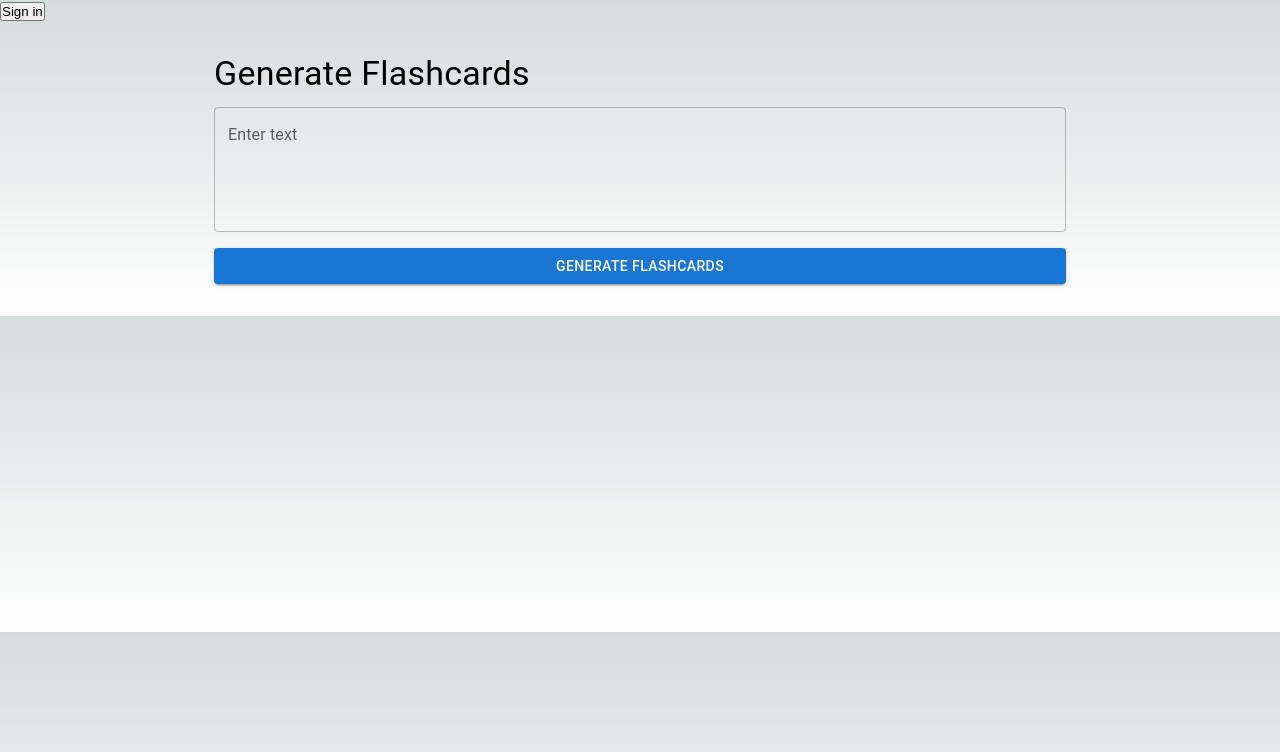
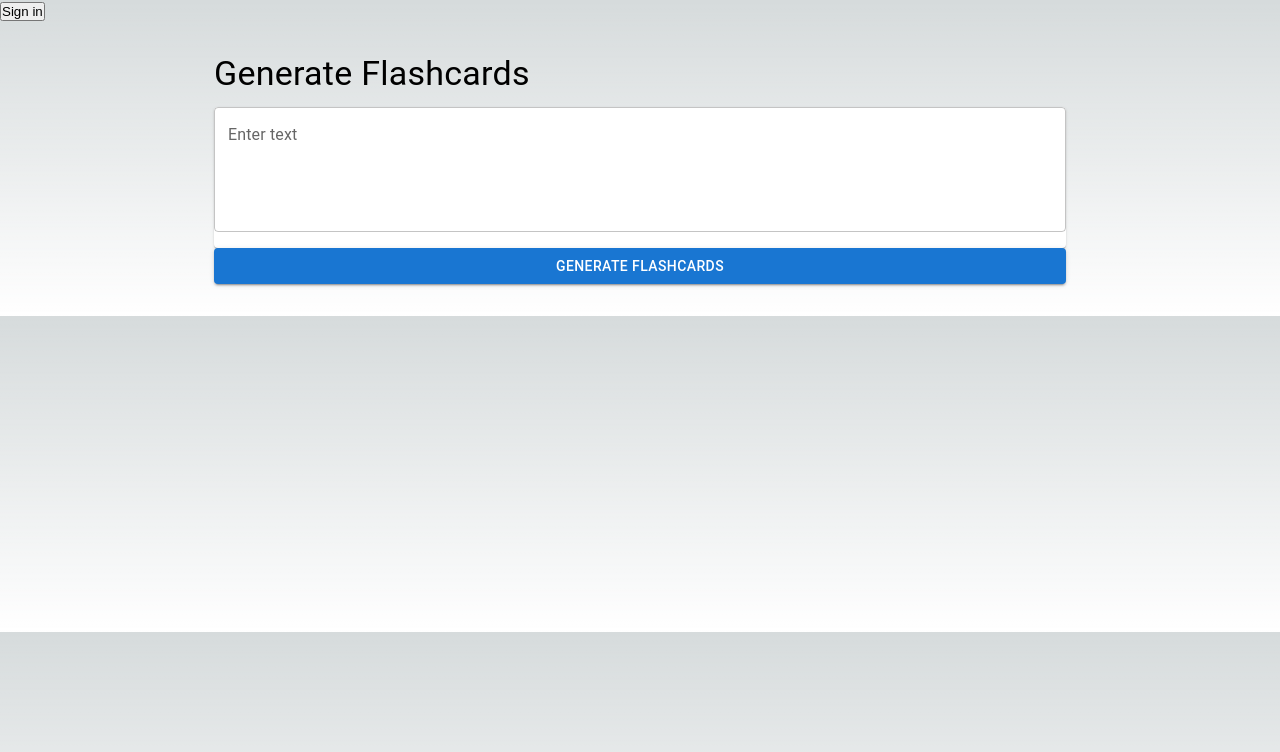
Before and after one commit to HeadstarterVenomBytes/QuickCard, a Next.js app: page /generate in a window 1280 px wide. Shown: the top 752 px of the page. Built offline with nearby package versions, Linux system fonts and the light colour scheme; no server answers.

Commit message:
Add paper component so that the text box doesnt have a black background

```diff
--- a/src/app/components/TextInput.tsx
+++ b/src/app/components/TextInput.tsx
@@ -1,5 +1,5 @@
 import React from "react";
-import { TextField } from "@mui/material";
+import { Paper, TextField } from "@mui/material";
 
 interface TextInputProps {
   value: string;
@@ -16,6 +16,7 @@ const TextInput: React.FC<TextInputProps> = ({
   multiline = false,
   rows = 1,
 }) => (
+  <Paper elevation={1}>
     <TextField
       value={value}
       onChange={onChange}
@@ -26,6 +27,7 @@ const TextInput: React.FC<TextInputProps> = ({
       variant="outlined"
       sx={{ mb: 2 }}
     />
+  </Paper>
 );
 
 export default TextInput;
```
Lines whose indentation alone changed are shown as unchanged.
